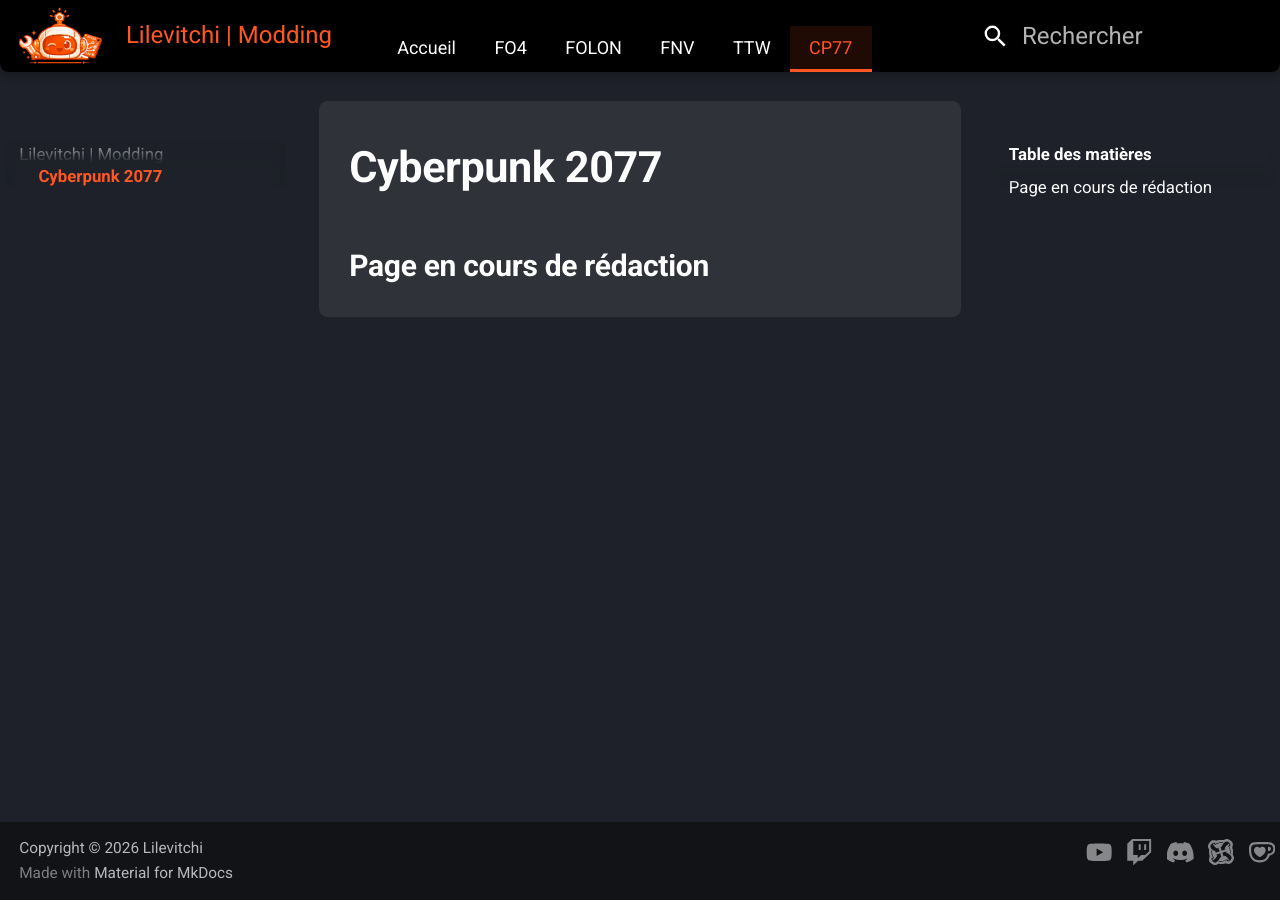
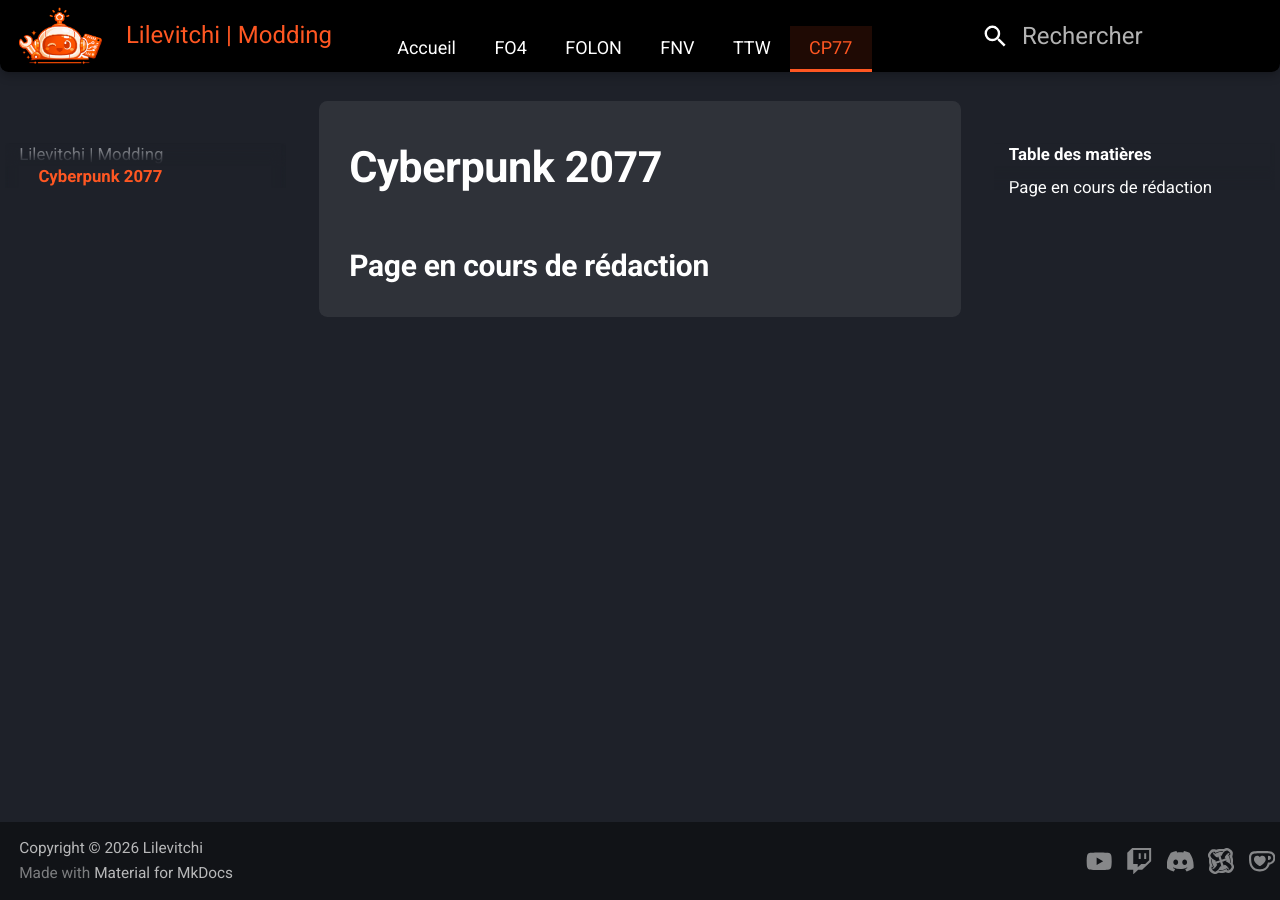
Before and after one commit to Lilevitchi/lilevitchi.github.io, an MkDocs documentation site: the page built from docs/cyberpunk/index.md, in a window 1280 px wide. Built offline with MkDocs 1.6.1 and Material for MkDocs 9.7.7, drawn with Linux system fonts in a browser that asks for light colours.

Commit message:
Update extra.css

```diff
--- a/docs/stylesheets/extra.css
+++ b/docs/stylesheets/extra.css
@@ -593,8 +593,8 @@
 /* Lien individuel */
  [data-md-color-scheme] .md-footer-social__link {
     display: inline-flex;
+    align-items: center;
    /* justify-content: center;
-    align-items: center;
     max-height: 1.1rem;
     width: 1.1rem; */
     color: var(--white);
@@ -615,7 +615,6 @@
 [data-md-color-scheme] .md-footer-social__link img {
   width: 1.1rem;
   height: 1.1rem;
-  display: block;
   fill: currentColor;
 }
 
@@ -625,9 +624,9 @@
 
 /* Hover global */
 [data-md-color-scheme] .md-footer-social__link:hover svg {
-    fill: var(--accent);
+    color: var(--accent);
     opacity: 1;
-    transform: translateY(-2px);
+    /*transform: translateY(-2px);*/
 }
 
 [data-md-color-scheme] .md-footer-social__icon {
@@ -643,7 +642,7 @@
     width: 1.1rem;
     height: 1.1rem;
     transition: color var(--transition-base);
-    transform: translateY(1px);
+    transform: translateY(5px);
     filter: brightness(0) invert(1);
 }
 
```
